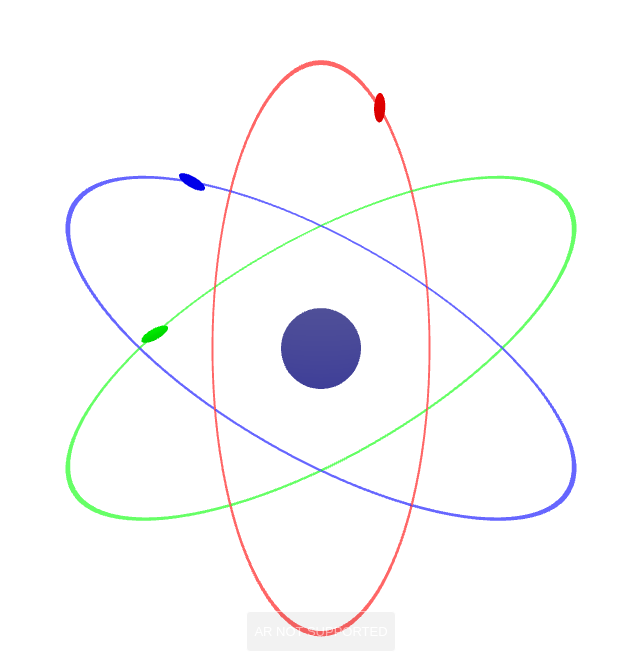
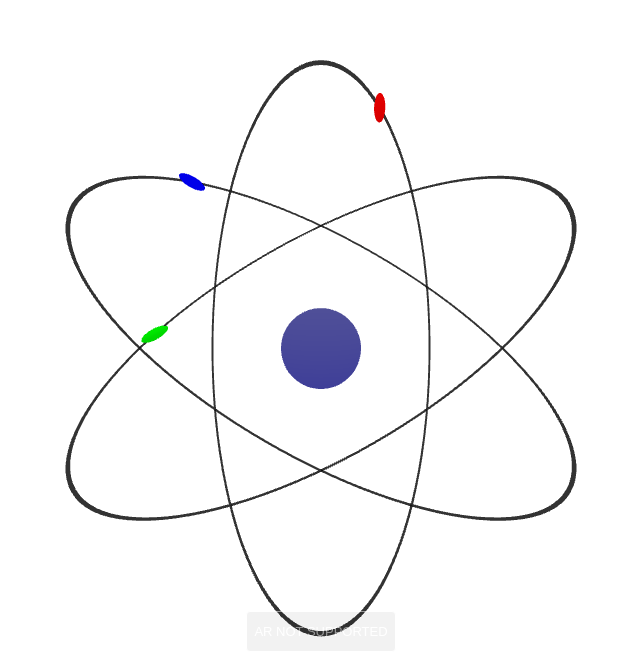
Before and after one commit to SSigma88/laba-3, a plain HTML site: page index.html in a window 1280 px wide. Shown: the part 128-800 px from the top of the page, without its empty margins (319-959 px from the left). Drawn offline with nearby package versions, Linux system fonts and the light colour scheme; animation ran at ten frames a second.

Commit message:
Update index.html

```diff
--- a/index.html
+++ b/index.html
@@ -71,14 +71,13 @@
                 ellipseContainer.scale.set(0.38, 1, 1);
                 tiltGroup.add(ellipseContainer);
 
-                // ИСПРАВЛЕНО: Сделали орбиты яркими, цветными и слегка светящимися
                 const torusGeom = new THREE.TorusGeometry(5, 0.04, 16, 100);
                 const torusMat = new THREE.MeshStandardMaterial({
-                    color: color,
-                    emissive: color,
-                    emissiveIntensity: 0.8,
+                    color: 0x000000,
+                    emissive: 0x000000,
+                    emissiveIntensity: 0.1,
                     transparent: true,
-                    opacity: 0.6
+                    opacity: 0.8
                 });
                 const torus = new THREE.Mesh(torusGeom, torusMat);
                 ellipseContainer.add(torus);
```
